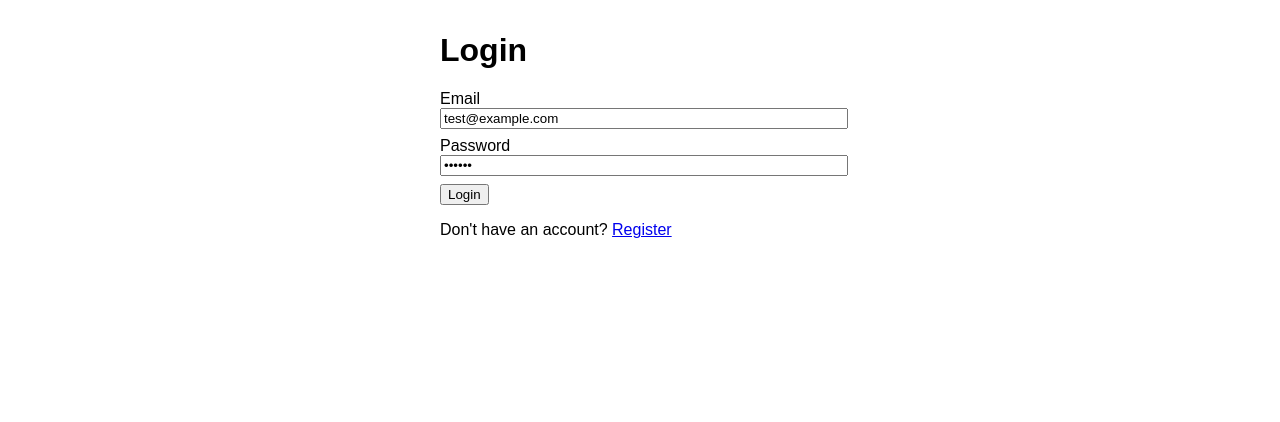
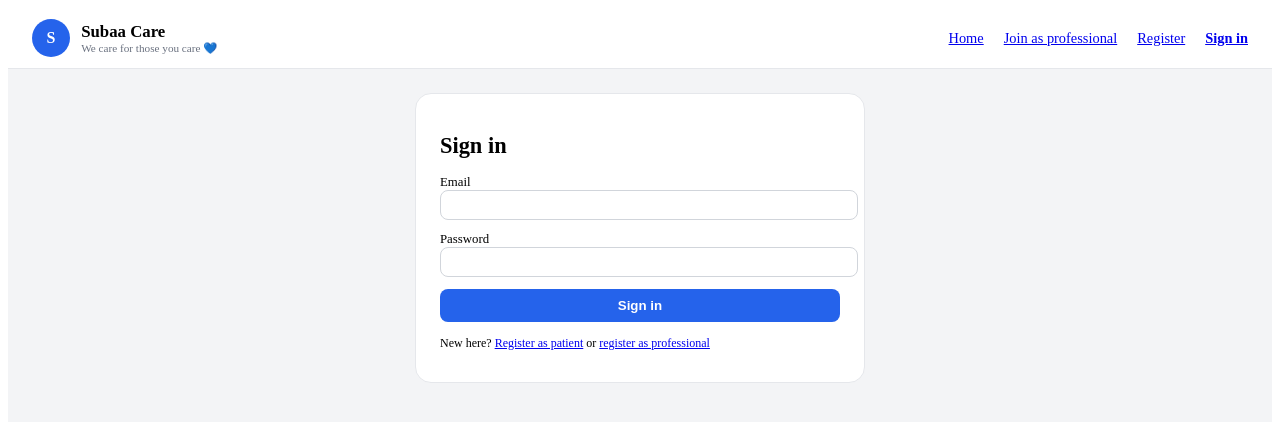
Before and after one commit to suba1205cz/healthcare-portal-mvp, a Next.js app in the folder frontend/: page /login in a window 1280 px wide. Shown: the top 422 px of the page. Built offline with nearby package versions, Linux system fonts and the light colour scheme; no server answers.

Commit message:
ui: rename to Subaa Care and fix login to use backend

```diff
--- a/frontend/components/Layout.js
+++ b/frontend/components/Layout.js
@@ -1,76 +1,56 @@
+import Link from "next/link";
+
 export default function Layout({ children }) {
   return (
-    <div
-      style={{
-        minHeight: "100vh",
-        background: "#f6f7fb",
-        fontFamily: "system-ui, -apple-system, BlinkMacSystemFont, 'Segoe UI', sans-serif",
-      }}
-    >
+    <div style={{ background: "#f3f4f6", minHeight: "100vh" }}>
+      {/* topbar */}
       <header
         style={{
           background: "white",
           borderBottom: "1px solid #e5e7eb",
-          padding: "0.75rem 1.5rem",
+          padding: "0.7rem 1.5rem",
           display: "flex",
           alignItems: "center",
           justifyContent: "space-between",
+          gap: "1rem",
         }}
       >
-        {/* LEFT: logo + name */}
-        <div style={{ display: "flex", alignItems: "center", gap: "0.5rem" }}>
-          {/* placeholder logo */}
+        <div style={{ display: "flex", gap: "0.7rem", alignItems: "center" }}>
           <div
             style={{
-              width: 34,
-              height: 34,
+              width: 38,
+              height: 38,
               borderRadius: "9999px",
               background: "#2563eb",
-              color: "white",
               display: "grid",
               placeItems: "center",
+              color: "white",
               fontWeight: 700,
             }}
           >
-            H
+            S
           </div>
           <div>
-            <div style={{ fontWeight: 700 }}>HealConnect (placeholder)</div>
+            <div style={{ fontWeight: 700, fontSize: "1.05rem" }}>
+              Subaa Care
+            </div>
             <div style={{ fontSize: "0.7rem", color: "#6b7280" }}>
-              Nursing & Physiotherapy on demand
+              We care for those you care 💙
             </div>
           </div>
         </div>
 
-        {/* RIGHT: simple links */}
-        <nav style={{ display: "flex", gap: "1rem", fontSize: "0.85rem" }}>
-          <a href="/" style={{ color: "#374151", textDecoration: "none" }}>
-            Home
-          </a>
-          <a href="/register-professional" style={{ color: "#374151", textDecoration: "none" }}>
-            Join as professional
-          </a>
-          <a href="/register" style={{ color: "#2563eb", textDecoration: "none" }}>
-            Register
-          </a>
-          <a href="/login" style={{ color: "#111827", textDecoration: "none", fontWeight: 500 }}>
+        <nav style={{ display: "flex", gap: "1.25rem", fontSize: "0.9rem" }}>
+          <Link href="/">Home</Link>
+          <Link href="/register-professional">Join as professional</Link>
+          <Link href="/register">Register</Link>
+          <Link href="/login" style={{ fontWeight: 600 }}>
             Sign in
-          </a>
+          </Link>
         </nav>
       </header>
 
-      <main style={{ padding: "2.5rem 1.25rem" }}>{children}</main>
-
-      <footer
-        style={{
-          textAlign: "center",
-          color: "#9ca3af",
-          fontSize: "0.7rem",
-          padding: "1.5rem 0",
-        }}
-      >
-        © {new Date().getFullYear()} HealConnect — placeholder. We will replace with your company.
-      </footer>
+      <main style={{ padding: "1.5rem" }}>{children}</main>
     </div>
   );
 }
--- a/frontend/pages/login.js
+++ b/frontend/pages/login.js
@@ -1,66 +1,121 @@
 import { useState } from "react";
+import { useRouter } from "next/router";
 import axios from "axios";
-import { useRouter } from "next/router";
+import Layout from "../components/Layout";
 
 const API_URL = process.env.NEXT_PUBLIC_API_URL;
 
 export default function LoginPage() {
   const router = useRouter();
-  const [email, setEmail] = useState("test@example.com");
-  const [password, setPassword] = useState("123456");
-  const [error, setError] = useState("");
-  const [loading, setLoading] = useState(false);
+  const [email, setEmail] = useState("");
+  const [password, setPassword] = useState("");
+  const [message, setMessage] = useState("");
 
   async function handleSubmit(e) {
     e.preventDefault();
-    setError("");
-    setLoading(true);
+    setMessage("");
+
     try {
       const res = await axios.post(`${API_URL}/api/auth/login`, {
         email,
         password,
       });
-      // save token
+
+      // save token + user
       if (typeof window !== "undefined") {
         localStorage.setItem("token", res.data.token);
         localStorage.setItem("user", JSON.stringify(res.data.user));
       }
-      // go back to home
+
+      setMessage("Login successful. Redirecting…");
+      // go home
       router.push("/");
     } catch (err) {
-      setError(
-        err.response?.data?.error || "Login failed. Check email/password."
-      );
-    } finally {
-      setLoading(false);
+      console.error(err);
+      setMessage("Login failed. Check email/password.");
     }
   }
 
   return (
-    <div style={{ maxWidth: 400, margin: "2rem auto", fontFamily: "sans-serif" }}>
-      <h1>Login</h1>
-      <form onSubmit={handleSubmit}>
-        <label>Email</label>
+    <Layout>
+      <div
+        style={{
+          maxWidth: 400,
+          margin: "0 auto",
+          background: "white",
+          padding: "1.5rem 1.5rem 1.2rem",
+          borderRadius: "1rem",
+          border: "1px solid #e5e7eb",
+        }}
+      >
+        <h1 style={{ fontSize: "1.4rem", marginBottom: "1rem" }}>Sign in</h1>
+        <form onSubmit={handleSubmit} style={{ display: "grid", gap: "0.75rem" }}>
+          <div>
+            <label style={{ display: "block", fontSize: "0.8rem" }}>Email</label>
             <input
-          style={{ width: "100%", marginBottom: "0.5rem" }}
               value={email}
               onChange={(e) => setEmail(e.target.value)}
+              required
+              type="email"
+              style={inputStyle}
             />
-        <label>Password</label>
+          </div>
+          <div>
+            <label style={{ display: "block", fontSize: "0.8rem" }}>
+              Password
+            </label>
             <input
-          style={{ width: "100%", marginBottom: "0.5rem" }}
-          type="password"
               value={password}
               onChange={(e) => setPassword(e.target.value)}
+              required
+              type="password"
+              style={inputStyle}
             />
-        {error && <p style={{ color: "red" }}>{error}</p>}
-        <button type="submit" disabled={loading}>
-          {loading ? "Logging in..." : "Login"}
+          </div>
+
+          <button
+            type="submit"
+            style={{
+              background: "#2563eb",
+              color: "white",
+              border: "none",
+              borderRadius: "0.5rem",
+              padding: "0.55rem 0.6rem",
+              fontWeight: 600,
+              cursor: "pointer",
+            }}
+          >
+            Sign in
           </button>
         </form>
-      <p style={{ marginTop: "1rem" }}>
-        Don&apos;t have an account? <a href="/register">Register</a>
+
+        {message && (
+          <p
+            style={{
+              marginTop: "0.8rem",
+              fontSize: "0.8rem",
+              color: message.startsWith("Login successful")
+                ? "green"
+                : "#b91c1c",
+            }}
+          >
+            {message}
+          </p>
+        )}
+
+        <p style={{ marginTop: "0.9rem", fontSize: "0.75rem" }}>
+          New here? <a href="/register">Register as patient</a> or{" "}
+          <a href="/register-professional">register as professional</a>
         </p>
       </div>
+    </Layout>
   );
 }
+
+const inputStyle = {
+  width: "100%",
+  border: "1px solid #d1d5db",
+  borderRadius: "0.5rem",
+  padding: "0.4rem 0.5rem",
+  fontSize: "0.85rem",
+};
```
Lines whose indentation alone changed are shown as unchanged.
